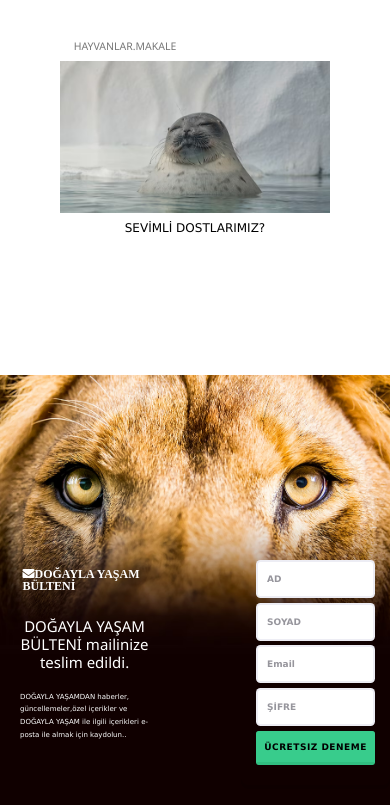
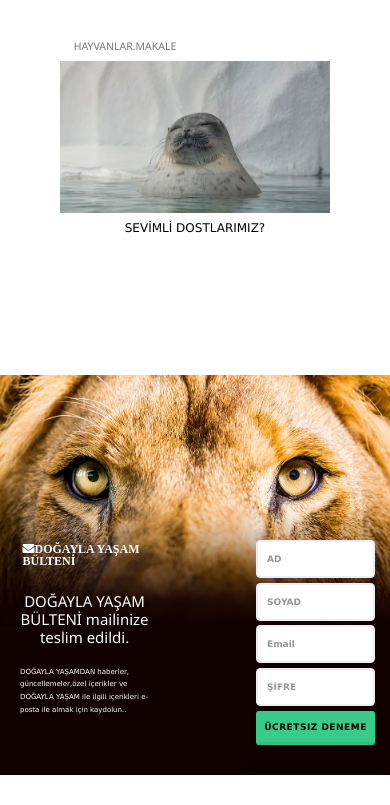
Before and after one commit to mrvozturk/bbc_blog, a plain HTML site: page index.html in a window 390 px wide. Shown: the part 4978-5783 px from the top of the page. After the commit the page ends 5753 px from the top, so only its background shows below. Drawn offline with nearby package versions, Linux system fonts and the light colour scheme.

Commit message:
mobil.css düzenlendi

```diff
--- a/css/mobile.css
+++ b/css/mobile.css
@@ -399,7 +399,7 @@ h6 {
 
 
 h2 {
-    margin-top: 200px;
+    margin-top: 180px;
     margin-left: 1.5rem;
     font-size: 12px;
 }
@@ -410,7 +410,7 @@ h2 {
     background-image: url(images/3_4.avif);
     width: 120px;
     /* Daha küçük bir genişlik */
-    height: 430px;
+    height: 400px;
     /* Daha küçük bir yükseklik */
     margin: 100px auto;
     /* Otomatik yatay ortala */
@@ -448,7 +448,7 @@ h2 {
     margin-left: 220px;
     width: 170px;
     /* Daha küçük bir genişlik */
-    margin-top: 150px;
+    margin-top: 140px;
     /* Daha küçük bir üst boşluk */
 }
 
```
